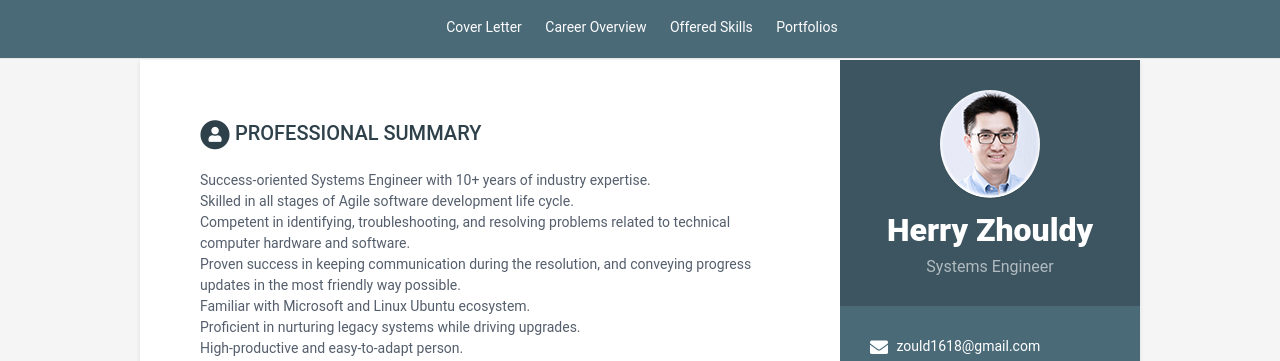
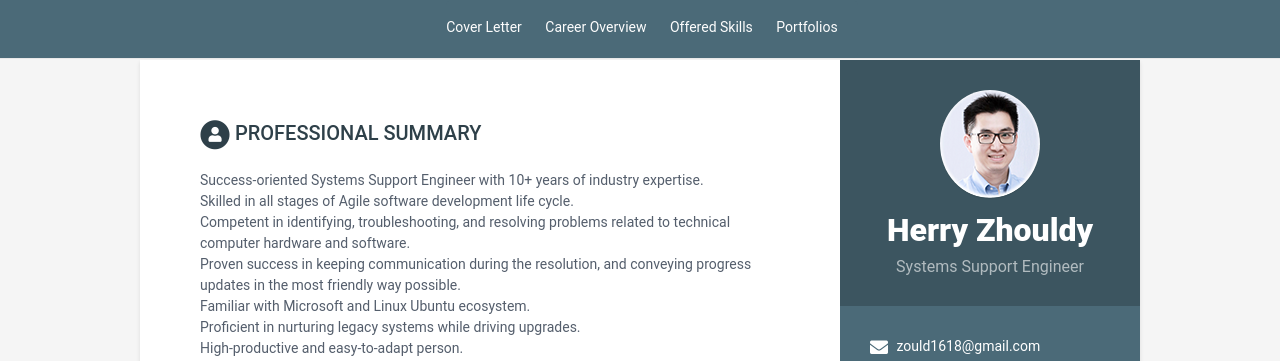
Before and after one commit to hz81/cv-se32, a Jekyll site: the page built from index.html, in a window 1280 px wide and 900 px high. Shown: the top 361 px of the window. Built offline with Jekyll 4.4.1, drawn with Linux system fonts in a browser that asks for light colours.

Commit message:
Update data.yml

```diff
--- a/_data/data.yml
+++ b/_data/data.yml
@@ -11,7 +11,7 @@ sidebar:
 
     # Profile information
     name: Herry Zhouldy
-    tagline: Systems Engineer
+    tagline: Systems Support Engineer
     avatar: profile.png  #place a 100x100 picture inside /assets/images/ folder and provide the name of the file below
 
     # Sidebar links
@@ -96,7 +96,7 @@ qualifications:
 highlights:
     title: Professional Summary
     summary: |
-        Success-oriented Systems Engineer with 10+ years of industry expertise. <br>
+        Success-oriented Systems Support Engineer with 10+ years of industry expertise. <br>
         Skilled in all stages of Agile software development life cycle. <br>
         Competent in identifying, troubleshooting, and resolving problems related to technical computer hardware and software. <br>
         Proven success in keeping communication during the resolution, and conveying progress updates in the most friendly way possible. <br>
```
